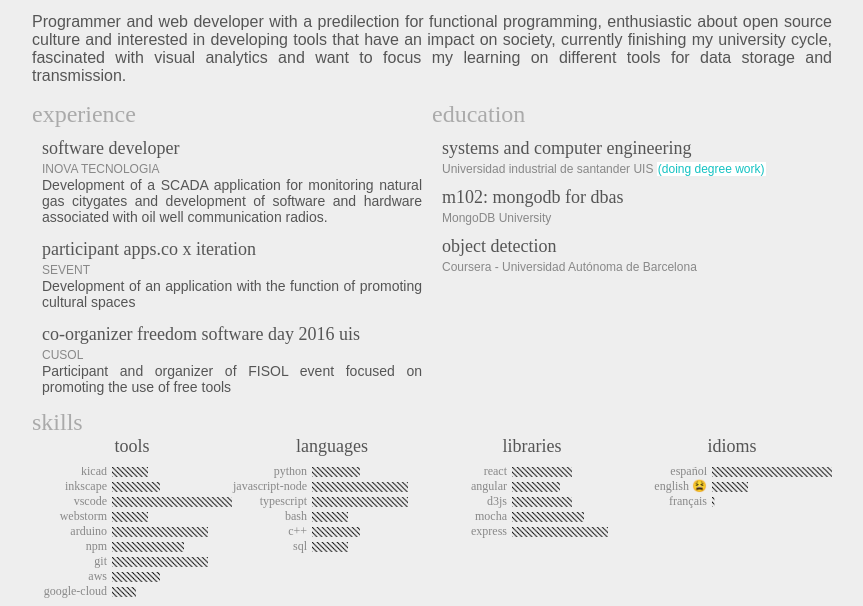
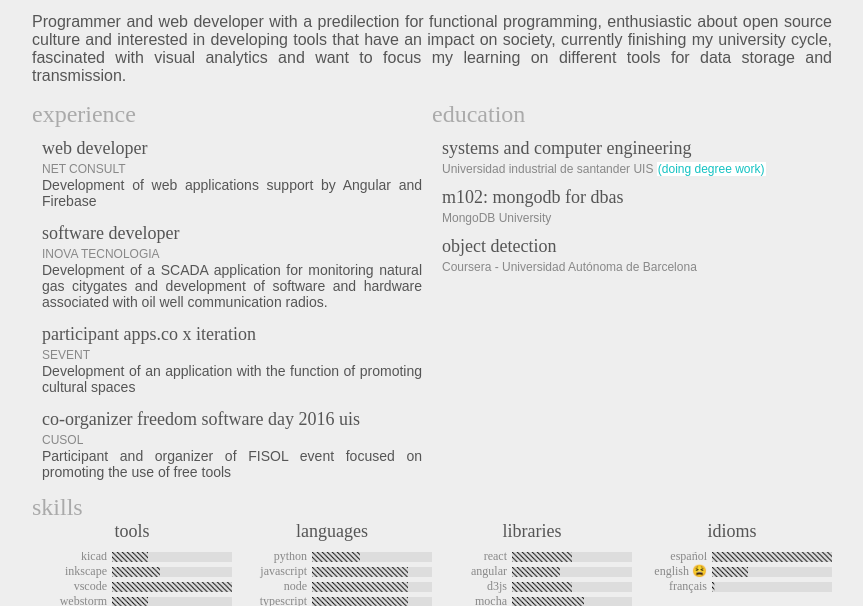
Before and after one commit to afbayonac/cv, a plain HTML site: page index.html in a window 1280 px wide. Shown: the part 194-800 px from the top of the page, without its empty margins (208-1071 px from the left). Drawn offline with Linux system fonts and the light colour scheme; a web font is replaced by a local one.

Commit message:
Update bars

```diff
--- a/index.html
+++ b/index.html
@@ -263,6 +263,17 @@
         <header class="header_section" lang="en">experience</header>
         <header class="header_section" lang="es">experiencia</header>
         <div>
+          <header lang="en">web developer</header>
+          <header lang="es">desarrollador web</header>
+          <span>NET CONSULT</span>
+          <p lang="es">
+            Desarrollo de aplicaciones web soportadas en Angular y Firebase
+          </p>
+          <p lang="en">
+            Development of web applications support by Angular and Firebase
+          </p>
+        </div>
+        <div>
           <header lang="en">software developer</header>
           <header lang="es">desarrollador de software</header>
           <span>INOVA TECNOLOGIA</span>
@@ -325,7 +336,7 @@
         <div>
           <header lang="es">herramientas</header>
           <header lang="en">tools</header>
-          <svg id="skills_tools" height="135" width="200">
+          <svg id="skills_tools" height="150" width="200">
             <pattern
                id="Hatch1.0x135"
                inkscape:stockid="Hatch 1.0 x -45°"
@@ -411,6 +422,7 @@ const tools = [
   ['git', 80],
   ['aws', 40],
   ['google-cloud', 20],
+  ['firebase', 30],
 ]
 
 const svg_tools = document.getElementById('skills_tools')
@@ -418,7 +430,8 @@ tools.map(d => [d[0], d[1] / 100]).map((d, i) => bars(svg_tools, d, i))
 
 const lenguajes  = [
   ['python', 40],
-  ['javascript-node', 80],
+  ['javascript', 80],
+  ['node', 80],
   ['typescript', 80],
   ['bash', 30],
   ['c++', 40],
@@ -459,12 +472,18 @@ function bars(nodeSVG, d, i) {
 
   // text
   const text = document.createElementNS("http://www.w3.org/2000/svg", 'text')
-
   text.setAttribute('y', y + 8 )
   text.setAttribute('x', min_x - 5)
   text.setAttribute('class', 'graph_text')
   text.setAttribute('text-anchor', 'end')
   text.textContent = d[0]
+
+  const rectBack = document.createElementNS("http://www.w3.org/2000/svg", 'rect')
+  rectBack.setAttribute('x', min_x )
+  rectBack.setAttribute('y', y )
+  rectBack.setAttribute('width', max_wid)
+  rectBack.setAttribute('height', 10)
+  rectBack.setAttribute('fill', "#ddd")
 
   const rect = document.createElementNS("http://www.w3.org/2000/svg", 'rect')
   rect.setAttribute('x', min_x )
@@ -473,6 +492,8 @@ function bars(nodeSVG, d, i) {
   rect.setAttribute('height', 10)
   rect.setAttribute('fill', "url(#Hatch1.0x135)")
 
+
+
   const animate = document.createElementNS("http://www.w3.org/2000/svg", 'animate')
   animate.setAttribute('attributeName', 'width')
   animate.setAttribute('dur', Math.floor(3 * d[1] * 10) / 10 + 's')
@@ -480,8 +501,10 @@ function bars(nodeSVG, d, i) {
   animate.setAttribute('to', max_wid * d[1])
   rect.appendChild(animate)
 
+
   g.appendChild(text)
   g.appendChild(rect)
+  nodeSVG.appendChild(rectBack)
   nodeSVG.appendChild(g)
 }
 
```
